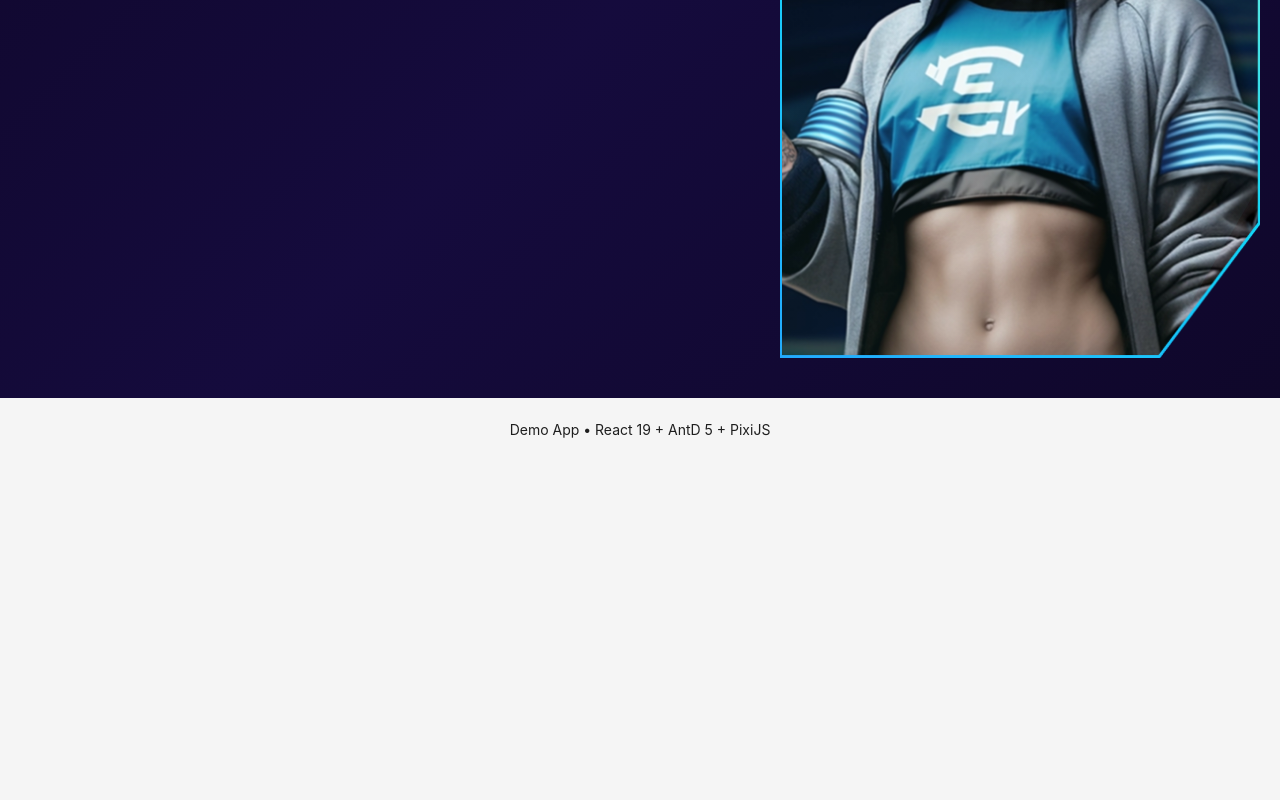
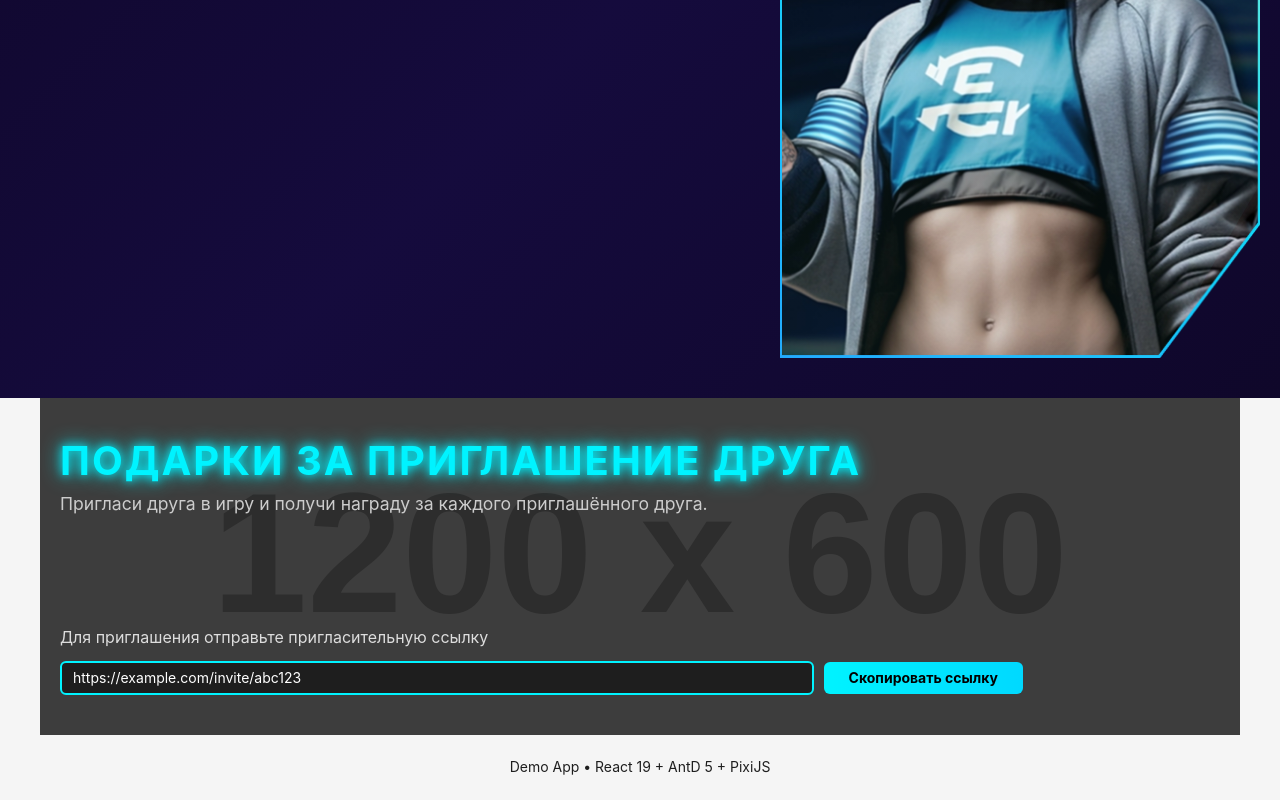
Before and after one commit to Kustov-Artyom/FinikiGames, a React (Vite) app: page /rewards in a window 1280 px wide. Shown: the part 859-1659 px from the top of the page. Before the commit the page ends 1321 px from the top, so only its background shows below. Built offline with nearby package versions, Linux system fonts and the light colour scheme.

Commit message:
added invite block

```diff
--- /dev/null
+++ b/src/components/ui/InviteFriendBlock/InviteFriendBlock.css
@@ -0,0 +1,114 @@
+/* invite-friend-block.css */
+
+.invite-block-wrapper {
+  position: relative;
+  width: 100%;
+  max-width: 1200px;
+  margin: 0 auto;
+  padding: 40px 20px;
+  background: url('https://via.placeholder.com/1200x600/1a1a2e/ffffff?text=Background') no-repeat center center;
+  background-size: cover;
+  color: #fff;
+}
+
+.invite-block-wrapper::before {
+  content: '';
+  position: absolute;
+  top: 0;
+  left: 0;
+  right: 0;
+  bottom: 0;
+  background: rgba(0, 0, 0, 0.7);
+  z-index: 1;
+}
+
+.invite-content {
+  position: relative;
+  z-index: 2;
+  max-width: 963px;
+  display: flex;
+  flex-direction: column;
+  justify-content: space-between;
+}
+
+.bottom-content{
+    margin-top: 6em;
+}
+.invite-title {
+  font-size: 2.5rem;
+  font-weight: bold;
+  color: #00f3ff;
+  text-shadow: 0 0 10px #00f3ff, 0 0 20px #00f3ff;
+  letter-spacing: 2px;
+  margin-bottom: 10px;
+  text-transform: uppercase;
+}
+
+.invite-subtitle {
+  font-size: 1.1rem;
+  color: #ccc;
+  margin-bottom: 30px;
+}
+
+.invite-instructions {
+  font-size: 1rem;
+  color: #ddd;
+  margin-bottom: 15px;
+}
+
+.invite-form {
+  display: flex;
+  gap: 10px;
+  justify-content: center;
+  align-items: center;
+  flex-wrap: wrap;
+}
+
+.invite-form .ant-input {
+  flex: 1;
+  min-width: 200px;
+  background: rgba(0, 0, 0, 0.5) !important;
+  border: 2px solid #00f3ff !important;
+  color: #fff !important;
+  border-radius: 6px !important;
+}
+
+.invite-form .ant-input:hover,
+.invite-form .ant-input:focus,
+.invite-form .ant-input.ant-input-focused {
+  border-color: #00d9ff !important;
+  box-shadow: 0 0 8px rgba(0, 243, 255, 0.5) !important;
+}
+
+.invite-form .ant-input::placeholder {
+  color: rgba(255, 255, 255, 0.6) !important;
+}
+
+.invite-form .ant-btn {
+  padding: 12px 25px !important;
+  background: linear-gradient(90deg, #00f3ff, #00d9ff) !important;
+  color: #000 !important;
+  font-weight: bold !important;
+  border: none !important;
+  border-radius: 6px !important;
+  box-shadow: none !important;
+  transition: transform 0.2s ease, box-shadow 0.2s ease;
+}
+
+.invite-form .ant-btn:hover {
+  transform: translateY(-2px);
+  box-shadow: 0 4px 12px rgba(0, 243, 255, 0.4) !important;
+}
+
+.invite-form .ant-btn:active {
+  transform: translateY(0);
+}
+
+@media (max-width: 768px) {
+  .invite-form {
+    flex-direction: column;
+  }
+  .invite-form .ant-input {
+    width: 100%;
+  }
+}
--- /dev/null
+++ b/src/components/ui/InviteFriendBlock/InviteFriendBlock.tsx
@@ -0,0 +1,42 @@
+import { Input, Button } from 'antd';
+import { CopyOutlined } from '@ant-design/icons';
+import { useState } from 'react';
+import './InviteFriendBlock.css'; // Подключаем CSS
+
+interface InviteFriendBlockProps {
+  inviteLink?: string;
+}
+
+const InviteFriendBlock: React.FC<InviteFriendBlockProps> = ({ inviteLink = 'https://example.com/invite/abc123' }) => {
+  const [link] = useState<string>(inviteLink);
+
+  const copyToClipboard = () => {
+    navigator.clipboard.writeText(link).then(() => {
+      alert('Ссылка скопирована!');
+    });
+  };
+
+  return (
+    <div className="invite-block-wrapper">
+      <div className="invite-content">
+        <div className='top-content'>
+        <h1 className="invite-title">Подарки за приглашение друга</h1>
+        <p className="invite-subtitle">
+          Пригласи друга в игру и получи награду за каждого приглашённого друга.
+        </p>
+        </div>
+        <div className='bottom-content'>
+        <p className="invite-instructions">Для приглашения отправьте пригласительную ссылку</p>
+        <div className="invite-form">
+          <Input value={link} readOnly placeholder="Ссылка" />
+          <Button  onClick={copyToClipboard}>
+            Скопировать ссылку
+          </Button>
+        </div>
+        </div>
+      </div>
+    </div>
+  );
+};
+
+export default InviteFriendBlock;
--- a/src/pages/Rewards.tsx
+++ b/src/pages/Rewards.tsx
@@ -1,4 +1,5 @@
 import CrystalHuntBanner from "../components/ui/CrystalHuntBanner/CrystalHuntBanner";
+import InviteFriendBlock from "../components/ui/InviteFriendBlock/InviteFriendBlock";
 import PromoCodeBanner from "../components/ui/PromoCodeBanner/PromoCodeBanner";
 import PromoCodeList, { PromoCodeItem } from "../components/ui/PromoCodeList/PromoCodeList";
 
@@ -14,5 +15,6 @@ export default function Rewards() {
     return <>
        <PromoCodeList items={promoCodes} />
        <CrystalHuntBanner/>
+       <InviteFriendBlock/>
     </>
 }
```
